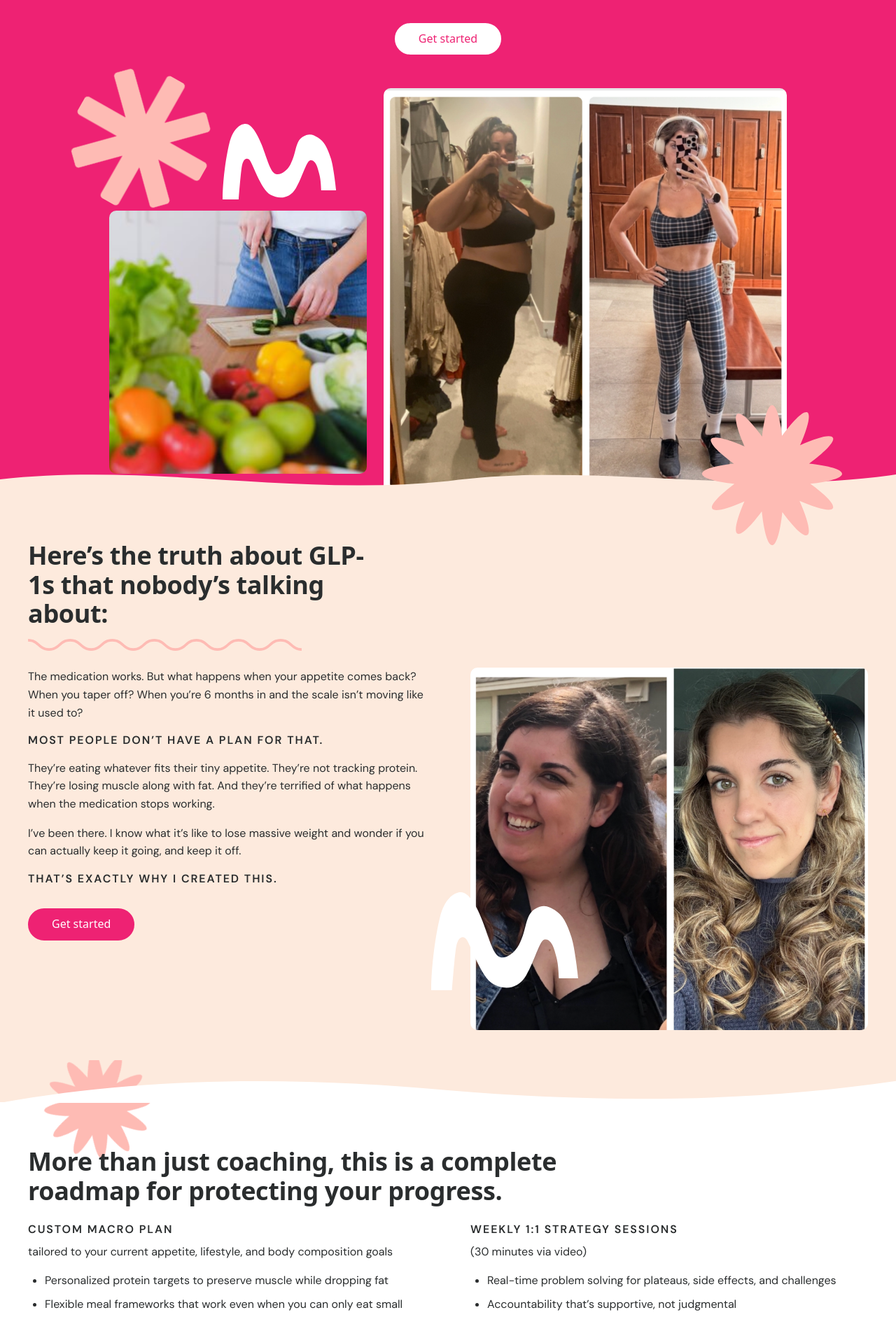
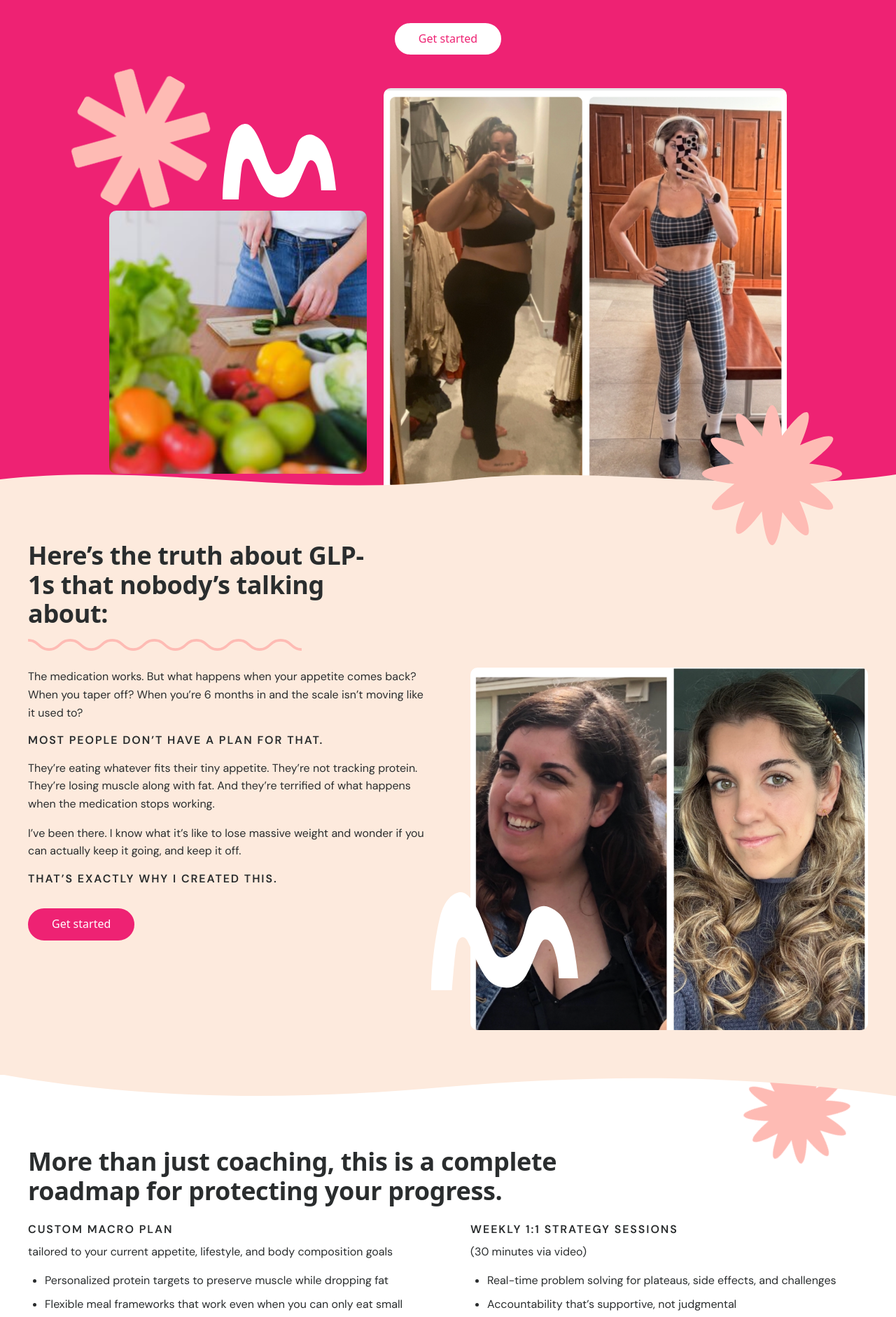
Before and after one commit to kylefiedler/glp1-marketing, a Jekyll site: the page built from coaching.html, in a window 1280 px wide. Shown: the part 462-2344 px from the top of the page at 70% size. Built offline with Jekyll 4.4.1, drawn with Linux system fonts in a browser that asks for light colours; some web fonts are replaced.

Commit message:
Tuck the coaching features flower behind the blush curve
The white features wave painted over the blush band, so a flower above
the curve could only sit on top of the blush. Waves can now hang from the
bottom of the upper band (wave.html hang=true, .wave--hang); the blush
band hangs its swell into the features band, the flower moves to the
right, and it emerges from behind the blush curve. Section spacing
compensates for a hanging wave in the next band's top padding.

Co-Authored-By: Claude Opus 5.5 <noreply@anthropic.com>

```diff
--- a/_includes/wave.html
+++ b/_includes/wave.html
@@ -9,6 +9,11 @@
     fill  (required) - the lower section's color: pink, peach, blush, sand,
                        mist or white.
     still (optional) - true holds the curve still (task areas: forms).
+    hang  (optional) - true flips the wave so it hangs from the bottom of the
+                       section above instead: put it last in the upper
+                       section and fill with that section's color. Use it
+                       when the upper band must paint over decor in the lower
+                       one (the decor tucks behind the curve).
 {%- endcomment -%}
 
 {%- assign wave_shape = include.shape | default: "ripple" -%}
@@ -19,6 +24,6 @@
   {%- assign wave_h = 60 -%}
   {%- assign wave_d = "M0 60 L1440 60 L1440 25 C1200 60 960 0 720 30 C480 60 240 0 0 30 Z" -%}
 {%- endif -%}
-<div class="wave wave--{{ wave_shape }} wave--{{ include.fill }}" data-wave="{{ wave_shape }}"{% if include.still %} data-wave-still{% endif %} aria-hidden="true">
+<div class="wave wave--{{ wave_shape }} wave--{{ include.fill }}{% if include.hang %} wave--hang{% endif %}" data-wave="{{ wave_shape }}"{% if include.still %} data-wave-still{% endif %} aria-hidden="true">
   <svg viewBox="0 0 1440 {{ wave_h }}" preserveAspectRatio="none" focusable="false"><path d="{{ wave_d }}"/></svg>
 </div>
--- a/_sass/_layout.scss
+++ b/_sass/_layout.scss
@@ -35,6 +35,12 @@
 .section:has(+ * > .wave--swell) {
   --wave-below: var(--wave-swell-h);
 }
+
+// A hanging wave drops into the next band instead, so that band pads its
+// top by the wave's height and this one needs no bottom allowance.
+.section:has(> .wave--hang) { --wave-below: 0px; }
+.section:has(> .wave--hang.wave--ripple) + .section { padding-top: calc(var(--section-pad) + var(--wave-ripple-h)); }
+.section:has(> .wave--hang.wave--swell) + .section { padding-top: calc(var(--section-pad) + var(--wave-swell-h)); }
 
 // Compact band: about half the vertical padding, for repeated rows (each
 // guide on the Guides page) that read as a list rather than a feature.
--- a/_sass/_page-coaching.scss
+++ b/_sass/_page-coaching.scss
@@ -180,16 +180,18 @@
 
 // ===== More than just coaching (6 features) =====
 
+// The blush band above hangs its wave into this one, so the star tucks
+// behind that curve; overflow crops the star at this band's top edge.
 .coaching-features {
   position: relative;
   background: $color-bg;
-  @include clip-below-wave;
+  overflow: hidden;
 }
 
 .coaching-features__star {
   position: absolute;
-  left: 5%;
-  top: -70px; // tucked up into the corner, clear of the heading
+  right: 5%;
+  top: -24px; // geometry: about half shows below the blush curve
   width: 153px;
   color: $color-peach;
   z-index: 1;
@@ -270,14 +272,13 @@
 }
 
 @media (max-width: $bp-lg) {
-  .coaching-features__star    { width: 110px; left: 2%; top: -50px; }
+  .coaching-features__star    { width: 110px; right: 2%; top: -16px; } // geometry: about half shows below the blush curve
 }
 
 @media (max-width: $bp-md) {
   .coaching-features__grid    { grid-template-columns: 1fr; }
   .coaching-features__media   { grid-template-columns: 1fr; }
   .coaching-features__star    { width: 90px; opacity: 0.8; }
-  .coaching-features__heading { padding-left: 0; padding-top: $grid-6; } // geometry: clears the star
 }
 
 // ===== This is for you if =====
--- a/_sass/_wave.scss
+++ b/_sass/_wave.scss
@@ -9,6 +9,9 @@
 //   every wave and every piece of decor share one stacking context.
 // - Decor meant to sit over a seam (starbursts, squiggles) uses z-index 4+.
 //   Content meant to tuck behind a wave (photos) stays at 2 or below.
+// - A hanging wave (.wave--hang) is the last child of the upper section and
+//   drops out of its bottom edge, so decor in the lower section (z-index 2 or
+//   below) tucks behind the upper band's color instead.
 
 :where(:has(> .wave)) { position: relative; }
 
@@ -47,6 +50,14 @@
   --wave-swell-h:  clamp(22px, 3.05vw, 44px);
 }
 
+// Mirrored, so the still edge sits flush with the upper section's bottom and
+// the crests roll below it.
+.wave--hang {
+  bottom: auto;
+  top: calc(100% - 1px);
+  transform: scaleY(-1);
+}
+
 .wave--ripple { height: var(--wave-ripple-h); }
 .wave--swell  { height: var(--wave-swell-h); }
 
--- a/coaching.html
+++ b/coaching.html
@@ -67,10 +67,10 @@ permalink: /coaching/
         </span>
       </div>
     </div>
+    {% include wave.html shape="swell" fill="blush" hang=true %}
   </section>
 
   <section class="section coaching-features">
-    {% include wave.html shape="swell" fill="white" %}
     <span class="decor decor--starburst coaching-features__star" aria-hidden="true">
       {% include decor/starburst.svg %}
     </span>
```
